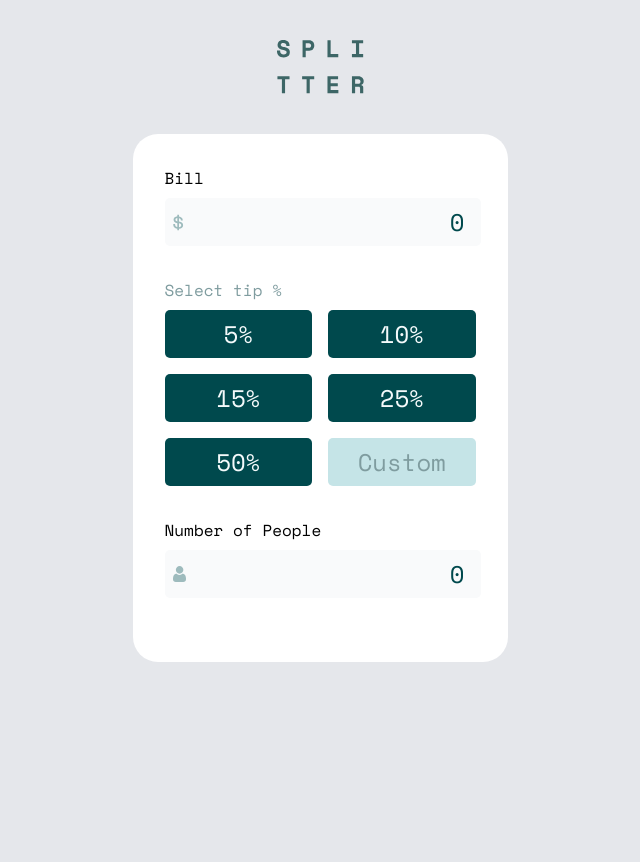
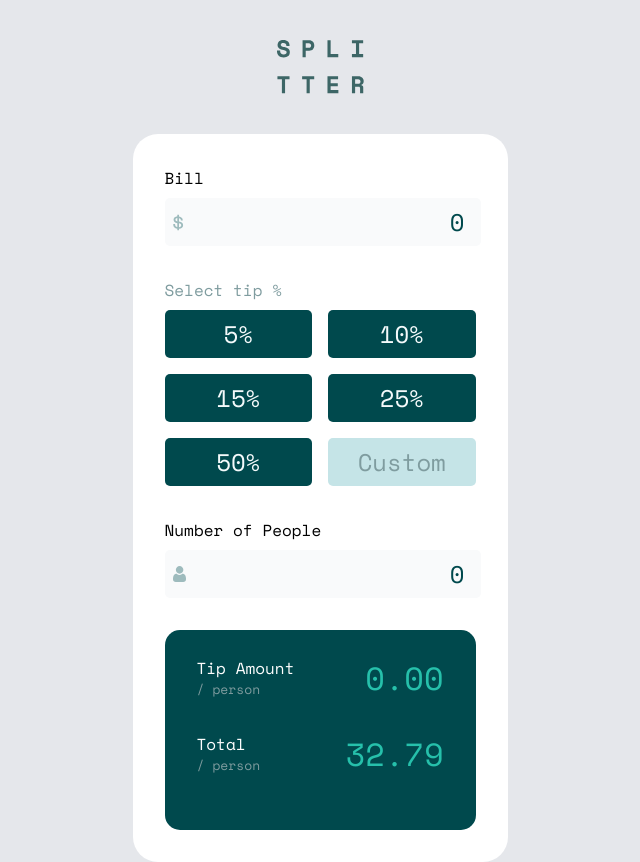
Before and after one commit to EstebanPastor/Tip-Calculator, a React (Vite) app: page / in a window 1280 px wide. Shown: the whole page, without its empty margins (320-960 px from the left). Before the commit the page ends 800 px from the top, so only its background shows below. Built offline with nearby package versions, Linux system fonts and the light colour scheme.

Commit message:
Add markup for TotalItem and Totals for percentage

```diff
--- a/src/components/Calculator.tsx
+++ b/src/components/Calculator.tsx
@@ -1,4 +1,4 @@
-import { Input, PercentageButton } from "../components";
+import { Input, PercentageButton, Totals } from "../components";
 
 const Calculator = () => {
   const percents: number[] = [5, 10, 15, 25, 50];
@@ -18,6 +18,7 @@ const Calculator = () => {
         label="Number of People"
         value={0}
       />
+      <Totals />
     </div>
   );
 };
--- /dev/null
+++ b/src/components/TotalItem.tsx
@@ -0,0 +1,18 @@
+interface Props {
+  text: string;
+  value: number;
+}
+
+const TotalItem = ({ text, value }: Props) => {
+  return (
+    <div className="flex justify-between mb-7 items-center">
+      <div>
+        <p className="font-bold">{text}</p>
+        <p className="text-[13px] text-Grey-400">/ person</p>
+      </div>
+      <p className="font-bold text-[32px] text-Green-400">{value.toFixed(2)}</p>
+    </div>
+  );
+};
+
+export default TotalItem;
--- /dev/null
+++ b/src/components/Totals.tsx
@@ -0,0 +1,12 @@
+import { TotalItem } from "../components";
+
+const Totals = () => {
+  return (
+    <div className="bg-Green-900 rounded-[15px] py-6 text-white px-8">
+      <TotalItem text="Tip Amount" value={0} />
+      <TotalItem text="Total" value={32.79} />
+    </div>
+  );
+};
+
+export default Totals;
--- a/src/components/index.ts
+++ b/src/components/index.ts
@@ -1,3 +1,5 @@
 export { default as Input } from "./Input";
 export { default as Calculator } from "./Calculator";
 export { default as PercentageButton } from "./PercentageButton";
+export { default as Totals } from "./Totals";
+export { default as TotalItem } from "./TotalItem";
```
